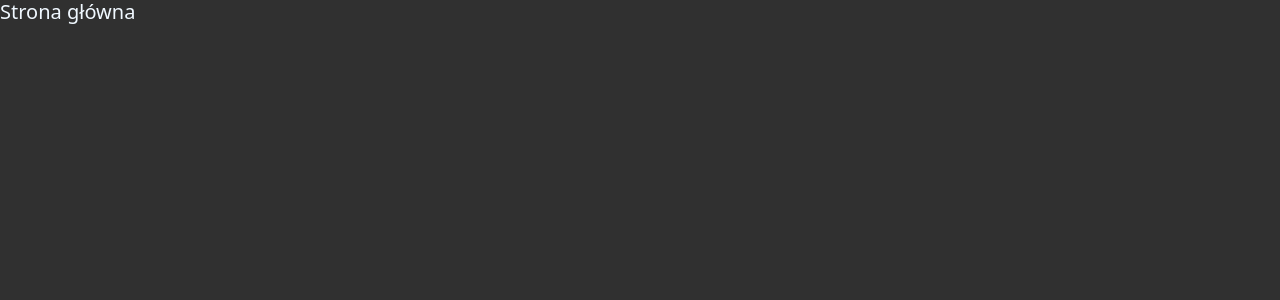
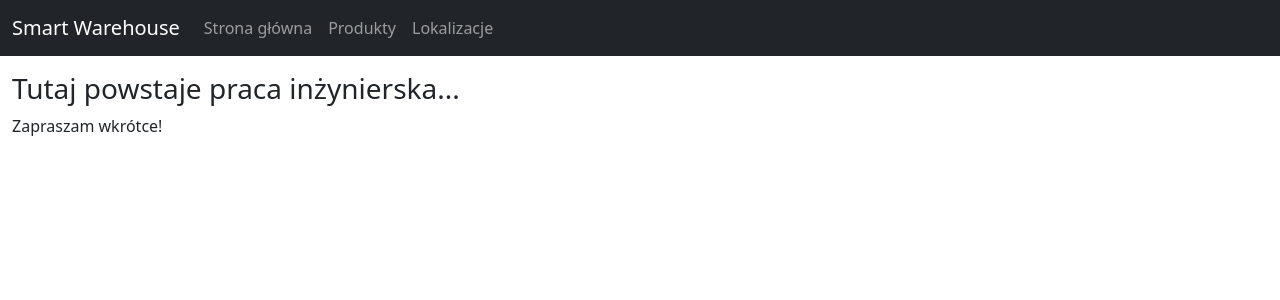
Before and after one commit to piotr-pawelczak/smart_warehouse, a Django app: page / in a window 1280 px wide. Before the commit the part shown is almost empty. Shown: the top 300 px of the page. Run offline with Django 3.2, Linux system fonts and the light colour scheme.

Commit message:
Create Home Page

```diff
--- a/warehouse/templates/warehouse/base.html
+++ b/warehouse/templates/warehouse/base.html
@@ -2,15 +2,43 @@
 <html lang="pl">
 <head>
     <!--- Bootstrap link --->
-        <link href="https://cdn.jsdelivr.net/npm/bootstrap@5.1.3/dist/css/bootstrap.min.css" rel="stylesheet" integrity="sha384-1BmE4kWBq78iYhFldvKuhfTAU6auU8tT94WrHftjDbrCEXSU1oBoqyl2QvZ6jIW3" crossorigin="anonymous">
-        <link href="{% static "css/base.css" %}" rel="stylesheet">
+    <link href="https://cdn.jsdelivr.net/npm/bootstrap@5.1.1/dist/css/bootstrap.min.css" rel="stylesheet">
+    <script src="https://cdn.jsdelivr.net/npm/bootstrap@5.1.1/dist/js/bootstrap.bundle.min.js"></script>
 
     <meta charset="utf-8">
     <meta name="viewport" content="width=device-width, initial-scale=1">
-
     <title>Smart Warehouse</title>
 </head>
 <body>
-        <h1>Strona główna</h1>
+    <!-- Responsywna nawigacja -->
+    <nav class="navbar navbar-expand-sm bg-dark navbar-dark">
+      <div class="container-fluid">
+        <a class="navbar-brand" href="#">Smart Warehouse</a>
+        <button class="navbar-toggler" type="button" data-bs-toggle="collapse" data-bs-target="#collapsibleNavbar">
+          <span class="navbar-toggler-icon"></span>
+        </button>
+          <!--- Pozycje nawigacji -->
+        <div class="collapse navbar-collapse" id="collapsibleNavbar">
+          <ul class="navbar-nav">
+            <li class="nav-item">
+              <a class="nav-link" href="#">Strona główna</a>
+            </li>
+            <li class="nav-item">
+              <a class="nav-link" href="#">Produkty</a>
+            </li>
+            <li class="nav-item">
+              <a class="nav-link" href="#">Lokalizacje</a>
+            </li>
+          </ul>
+        </div>
+      </div>
+    </nav>
+    <main>
+        <div class="container-fluid mt-3">
+            <h3>Tutaj powstaje praca inżynierska...</h3>
+            <p>Zapraszam wkrótce!</p>
+        </div>
+
+    </main>
 </body>
 </html>
```
Lines whose indentation alone changed are shown as unchanged.
